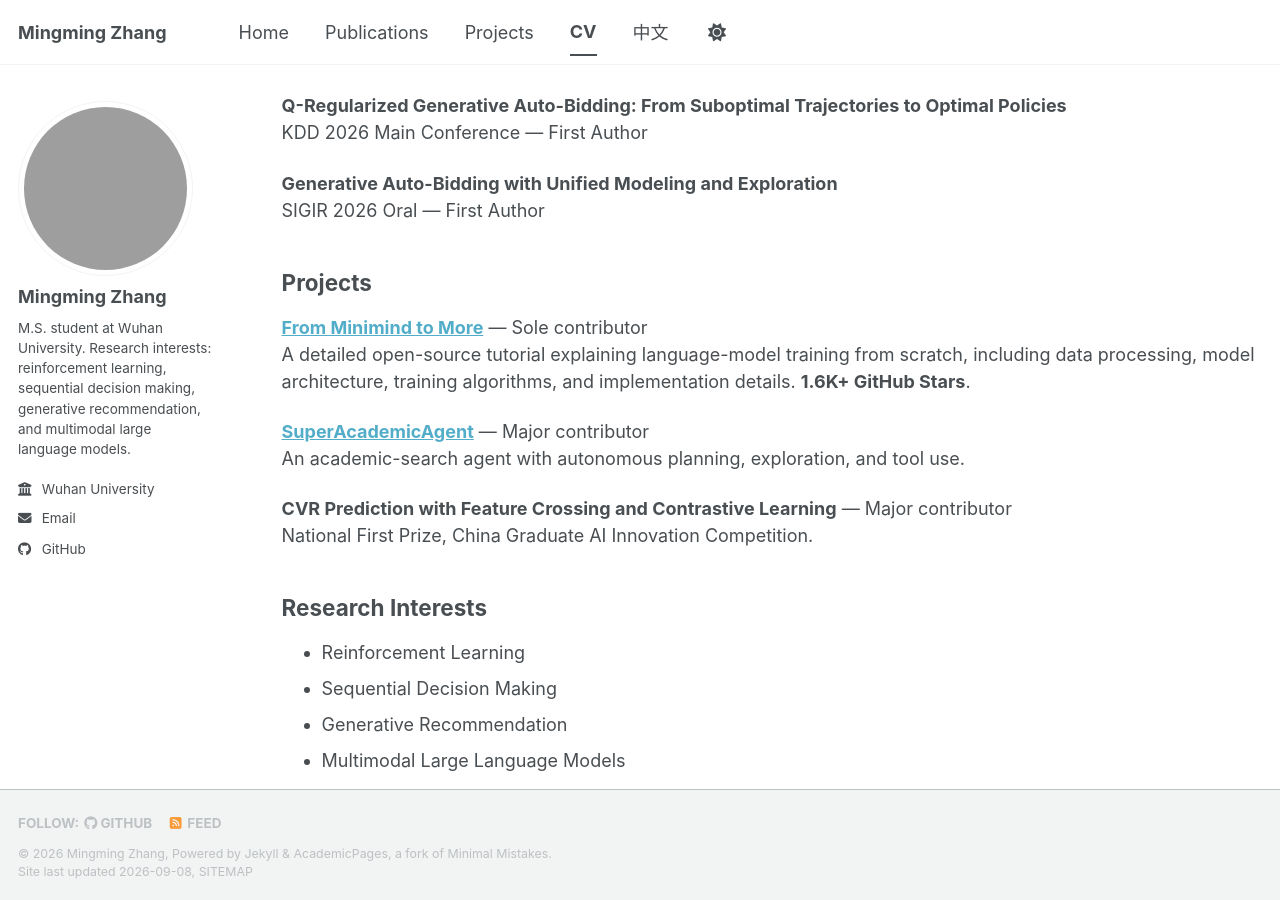
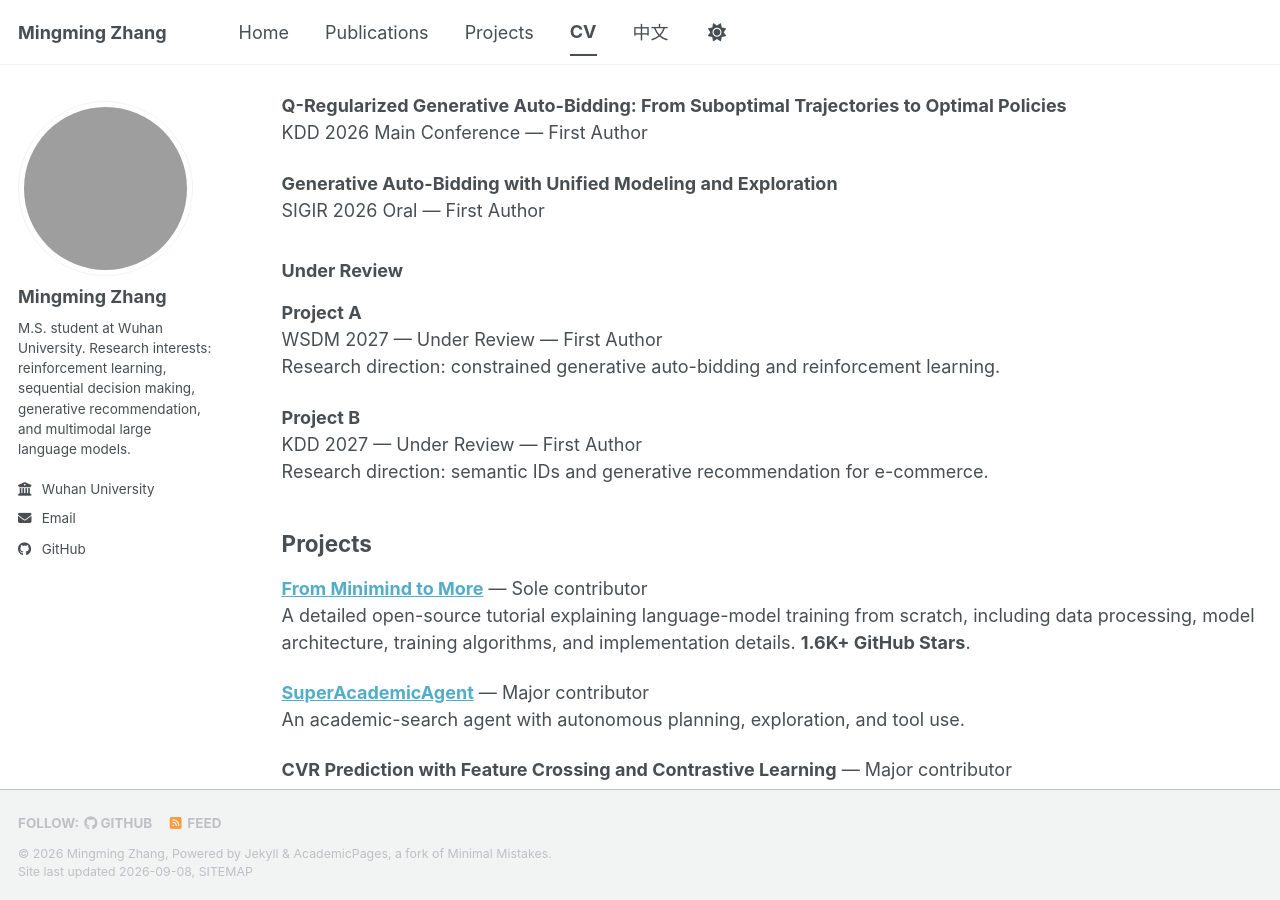
Before and after one commit to Tongyun1/tongyun1.github.io, a Jekyll site: the page built from _pages/cv.md, in a window 1280 px wide and 900 px high, scrolled down 890 px. Built offline with Jekyll 4.4.1, drawn with Linux system fonts in a browser that asks for light colours; a style sheet for code colours, icons or effects is not loaded; grey boxes are pictures that could not be loaded.

Commit message:
Add anonymized under-review work to CV

```diff
--- a/_pages/cv.md
+++ b/_pages/cv.md
@@ -40,6 +40,15 @@ redirect_from:
 
   <p><strong>Generative Auto-Bidding with Unified Modeling and Exploration</strong><br>
   SIGIR 2026 Oral — First Author</p>
+
+  <h3>Under Review</h3>
+  <p><strong>Project A</strong><br>
+  WSDM 2027 — Under Review — First Author<br>
+  Research direction: constrained generative auto-bidding and reinforcement learning.</p>
+
+  <p><strong>Project B</strong><br>
+  KDD 2027 — Under Review — First Author<br>
+  Research direction: semantic IDs and generative recommendation for e-commerce.</p>
 
   <h2>Projects</h2>
   <p><strong><a href="https://github.com/Tongyun1/from-minimind-to-more">From Minimind to More</a></strong> — Sole contributor<br>
@@ -98,6 +107,15 @@ redirect_from:
   <p><strong>Generative Auto-Bidding with Unified Modeling and Exploration</strong><br>
   SIGIR 2026 Oral — 第一作者</p>
 
+  <h3>投稿中</h3>
+  <p><strong>Project A</strong><br>
+  WSDM 2027 — 审稿中 — 第一作者<br>
+  研究方向：复杂约束下的生成式自动出价与强化学习。</p>
+
+  <p><strong>Project B</strong><br>
+  KDD 2027 — 审稿中 — 第一作者<br>
+  研究方向：面向电商生成式推荐的 Semantic ID。</p>
+
   <h2>项目</h2>
   <p><strong><a href="https://github.com/Tongyun1/from-minimind-to-more">From Minimind to More</a></strong> — 独立贡献者<br>
   从零训练大语言模型的系统性开源教程，涵盖数据处理、模型架构、训练算法和代码实现。目前拥有 <strong>1.6K+ GitHub Stars</strong>。</p>
```
